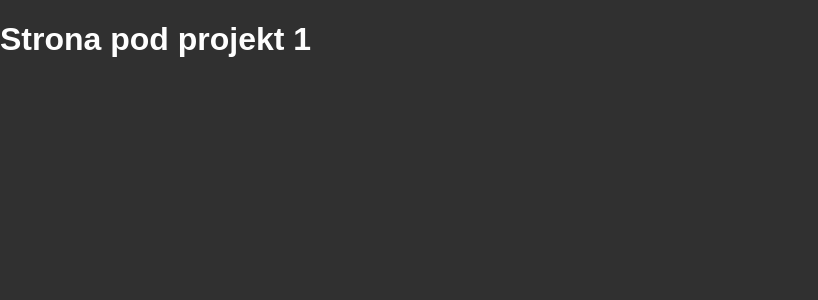
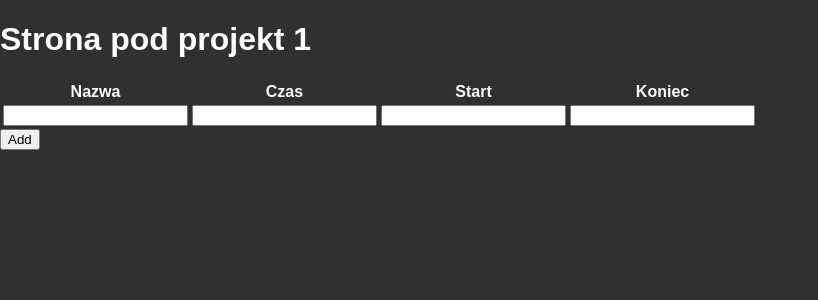
Before and after one commit to szymonborda/boil-cwp, a React (Vite) app: page /projekt1 in a window 1280 px wide. Shown: the top 300 px of the page, without its empty margins (0-818 px from the left). Built offline with nearby package versions, Linux system fonts and the light colour scheme.

Commit message:
add EdgeInput

```diff
--- /dev/null
+++ b/src/pages/Projekt1/EdgeInput.tsx
@@ -0,0 +1,66 @@
+import { useRef } from 'react';
+import type { Edge } from './Projekt1';
+
+interface EdgeInputProps {
+  edges: Edge[];
+  setEdges: (edges: Edge[]) => void;
+}
+
+export default function EdgeInput({
+  edges,
+  setEdges,
+}: EdgeInputProps) {
+  const nameRef = useRef<HTMLInputElement>(null);
+  const timeRef = useRef<HTMLInputElement>(null);
+  const fromRef = useRef<HTMLInputElement>(null);
+  const toRef = useRef<HTMLInputElement>(null);
+
+  const addEdge = () => {
+    const name = nameRef.current?.value;
+    const time = timeRef.current?.value;
+    const from = fromRef.current?.value;
+    const to = toRef.current?.value;
+
+    if (name && time && from && to && !edges.some((edge) => edge.name === name)) {
+      setEdges([...edges, {
+        name,
+        time: Number(time),
+        from: Number(from),
+        to: Number(to),
+      }]);
+    }
+  };
+  return (
+    <div>
+      <table>
+        <thead>
+          <tr>
+            <th>Nazwa</th>
+            <th>Czas</th>
+            <th>Start</th>
+            <th>Koniec</th>
+          </tr>
+        </thead>
+        <tbody>
+          { edges.map((edge) => (
+            <tr key={edge.name}>
+              <td>{edge.name}</td>
+              <td>{edge.time}</td>
+              <td>{edge.from}</td>
+              <td>{edge.to}</td>
+            </tr>
+          )) }
+        </tbody>
+        <tfoot>
+          <tr>
+            <td><input type="text" ref={nameRef} /></td>
+            <td><input type="number" ref={timeRef} /></td>
+            <td><input type="number" ref={fromRef} /></td>
+            <td><input type="text" ref={toRef} /></td>
+          </tr>
+        </tfoot>
+      </table>
+      <button onClick={addEdge} type="button">Add</button>
+    </div>
+  );
+}
--- a/src/pages/Projekt1/Projekt1.tsx
+++ b/src/pages/Projekt1/Projekt1.tsx
@@ -1,7 +1,19 @@
+import { useState } from 'react';
+import EdgeInput from './EdgeInput';
+
+export interface Edge {
+  name: string;
+  from: number;
+  to: number;
+  time: number;
+}
+
 function Projekt1() {
+  const [edges, setEdges] = useState<Edge[]>([]);
   return (
     <div className="projekt1">
       <h1>Strona pod projekt 1</h1>
+      <EdgeInput edges={edges} setEdges={setEdges} />
     </div>
   );
 }
```
